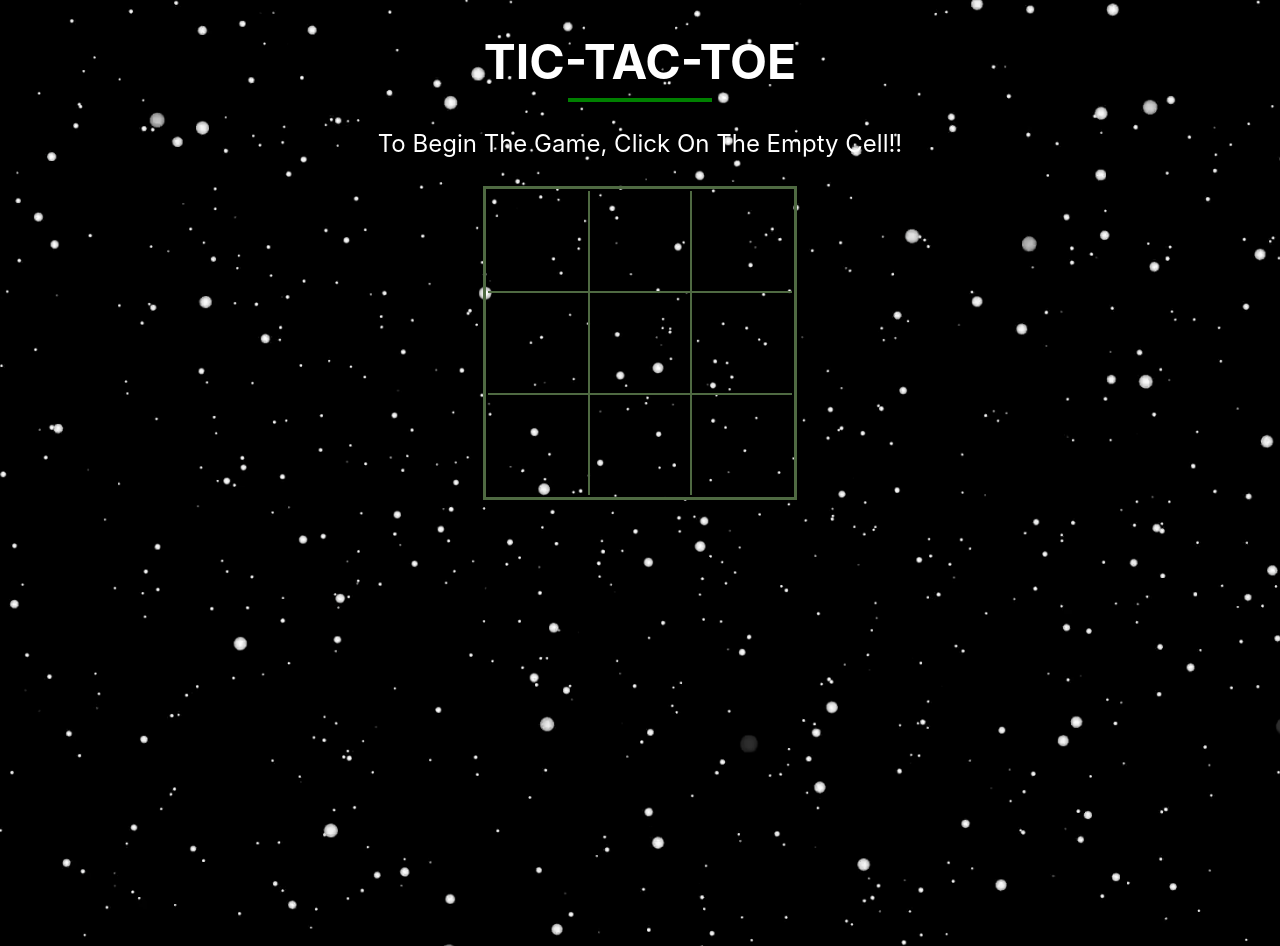
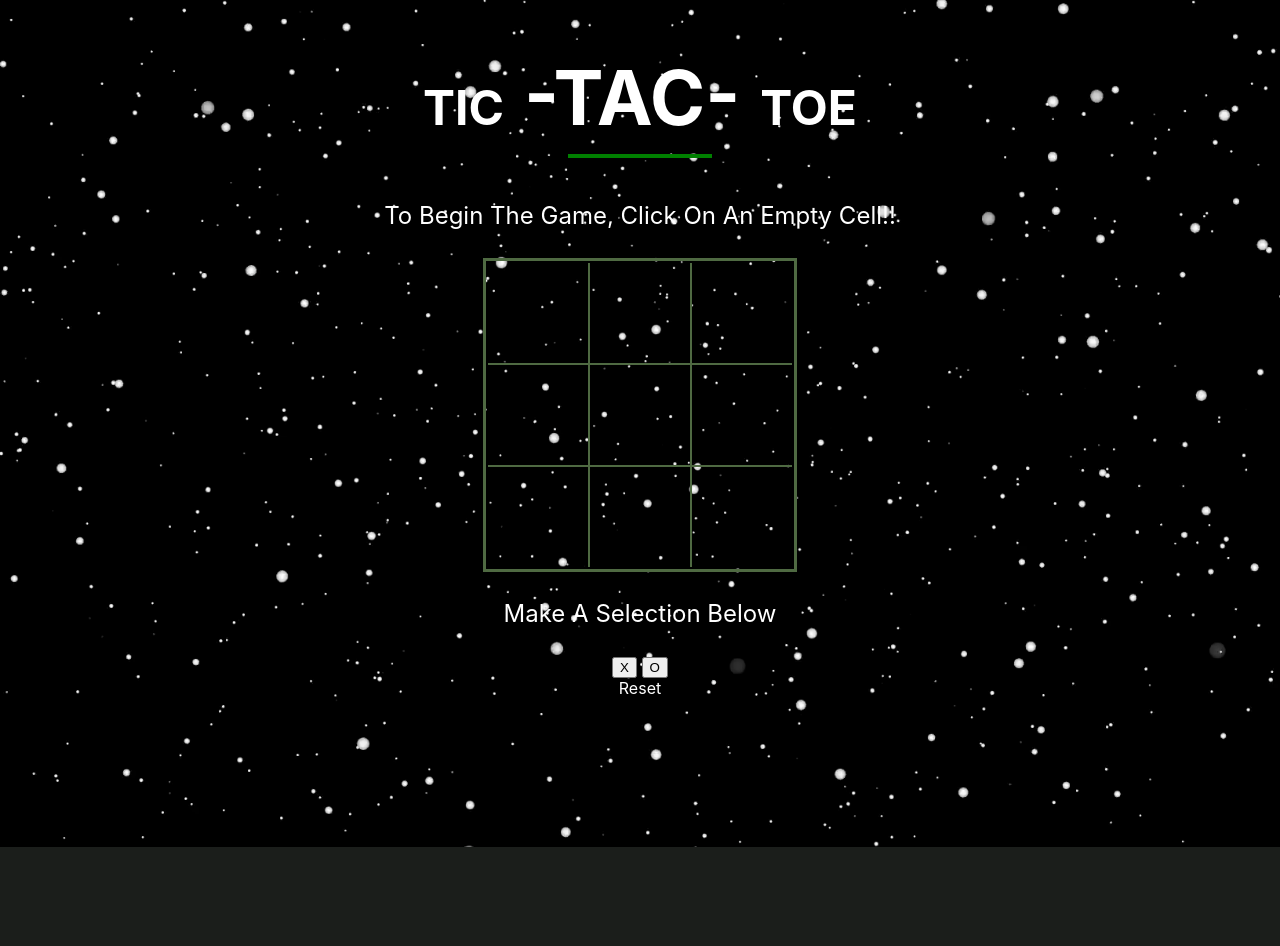
Before and after one commit to GZMaster/TikTacToe, a plain HTML site: page tictactoe_greg (2)/TikTacToe-6104b89689b3ae959504cdabb326efa293c72ac1/index.html in a window 1280 px wide. After the commit the page ends 847 px from the top, so only its background shows below. Drawn offline with Linux system fonts and the light colour scheme; some packages are replaced by stand-ins of ours; a script that the page names is missing.

Commit message:
Update index.html
added buttons

```diff
--- a/tictactoe_greg (2)/TikTacToe-6104b89689b3ae959504cdabb326efa293c72ac1/index.html
+++ b/tictactoe_greg (2)/TikTacToe-6104b89689b3ae959504cdabb326efa293c72ac1/index.html
@@ -14,13 +14,14 @@
   </head>
 
   <body>
+    <div class="container">
       <div class="title">
-      <h2>TIC-TAC-TOE</h2>
+        <h2>TIC<span class="green">-TAC-</span>TOE</h2>
         <div class="underline"></div>
       </div>
-    <p class="text">To begin the game, click on the empty cell!!</p>
+      <p class="text">To begin the game, click on an empty cell!!</p>
 
-    <div class="container">
+      <div>
         <section id="board">
           <table>
             <tr>
@@ -41,15 +42,24 @@
           </table>
         </section>
       </div>
-
-    <script src="./node_modules/sweetalert2/dist/sweetalert2.all.min.js"></script>
-  </body>
-
+      <div class="btn-container">
+        <div class="selection-btn">
+          <p class="text">Make a Selection Below</p>
+          <button class="btn X">X</button>
+          <button class="btn O">O</button>
+        </div>
+        <div class="btn reset">Reset</div>
+      </div>
+      <div>
         <!-- This is the div for the cross sign -->
         <div id="cross">
           <span>&#10005;</span>
         </div>
-
         <!-- This is the div for the circle sign -->
         <div id="circle"></div>
+      </div>
+    </div>
+
+    <script src="./node_modules/sweetalert2/dist/sweetalert2.all.min.js"></script>
+  </body>
 </html>
```
Lines whose indentation alone changed are shown as unchanged.
